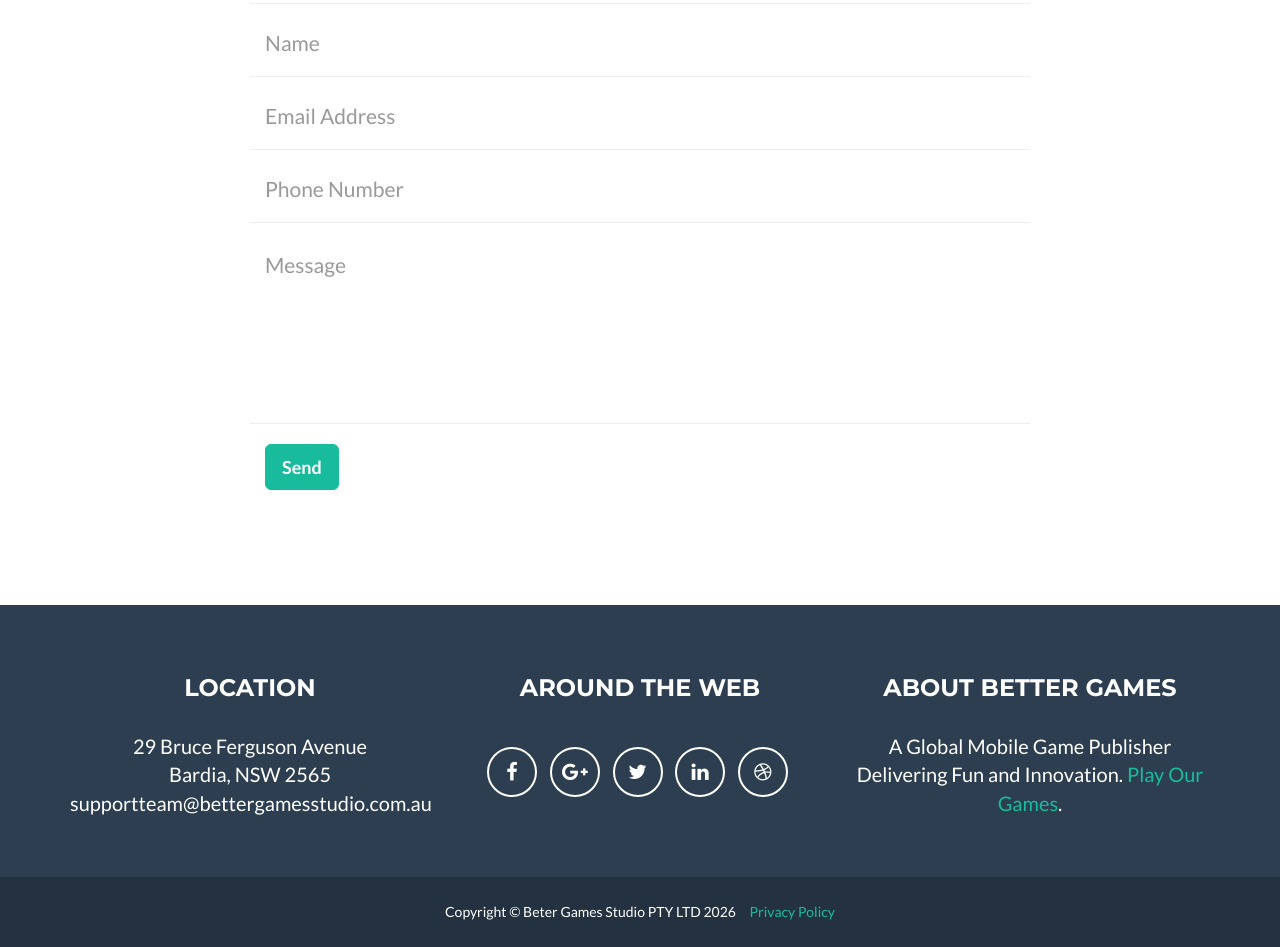
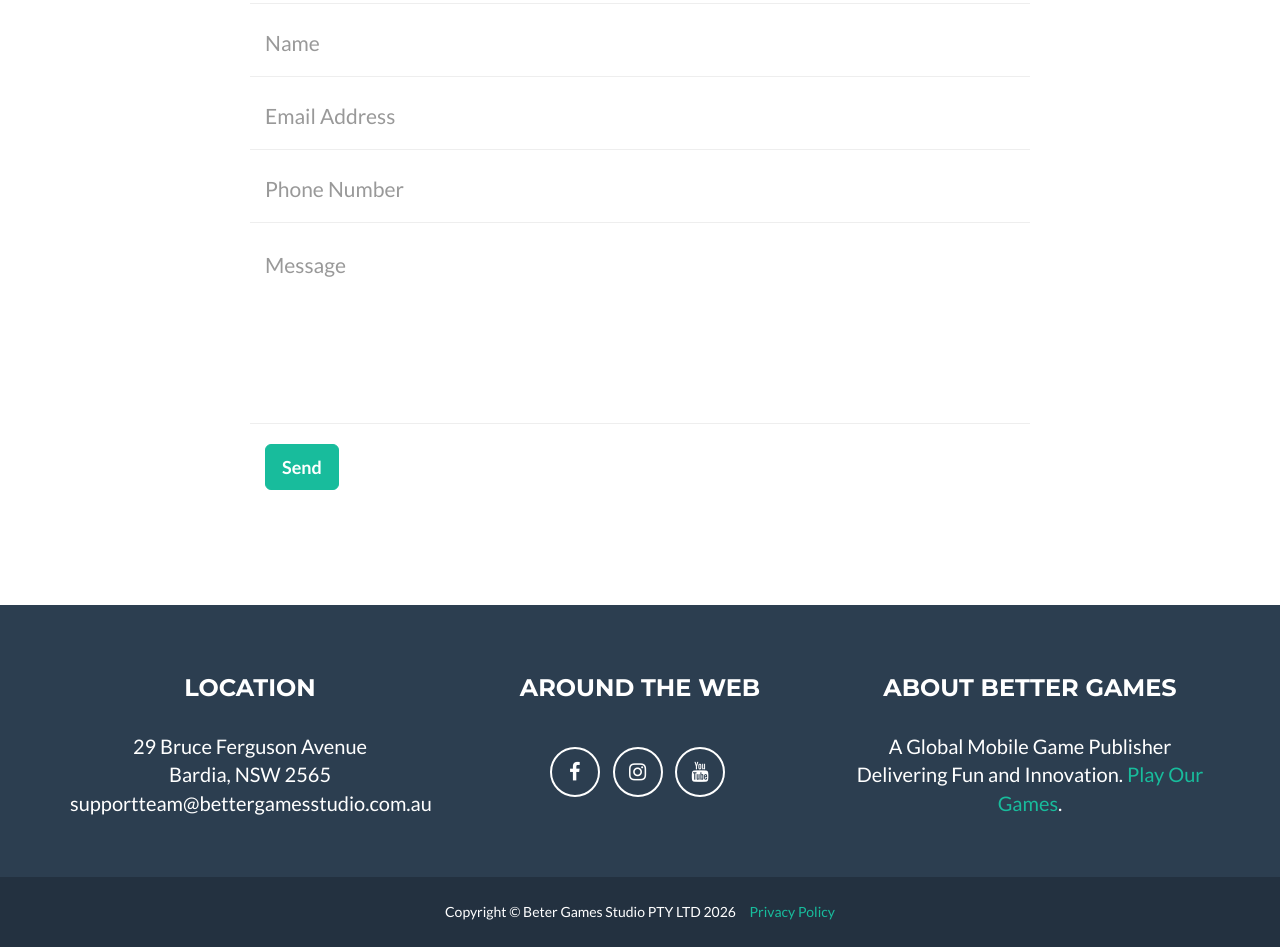
Before and after one commit to BugBugy/bugbugy, a website: page index.html in a window 1280 px wide. Shown: the part 2597-3544 px from the top of the page. Drawn offline with nearby package versions, Linux system fonts and the light colour scheme.

Commit message:
Update index.html

```diff
--- a/index.html
+++ b/index.html
@@ -254,20 +254,25 @@
                         <h3>Around the Web</h3>
                         <ul class="list-inline">
                             <li>
-                                <a href="#" class="btn-social btn-outline"><span class="sr-only">Facebook</span><i class="fa fa-fw fa-facebook"></i></a>
-                            </li>
-                            <li>
-                                <a href="#" class="btn-social btn-outline"><span class="sr-only">Google Plus</span><i class="fa fa-fw fa-google-plus"></i></a>
-                            </li>
-                            <li>
-                                <a href="#" class="btn-social btn-outline"><span class="sr-only">Twitter</span><i class="fa fa-fw fa-twitter"></i></a>
-                            </li>
-                            <li>
-                                <a href="#" class="btn-social btn-outline"><span class="sr-only">Linked In</span><i class="fa fa-fw fa-linkedin"></i></a>
-                            </li>
-                            <li>
-                                <a href="#" class="btn-social btn-outline"><span class="sr-only">Dribble</span><i class="fa fa-fw fa-dribbble"></i></a>
-                            </li>
+    <a href="https://www.facebook.com/share/1CxyTEQTRd/?mibextid=wwXIfr" class="btn-social btn-outline" target="_blank">
+        <span class="sr-only">Facebook</span>
+        <i class="fa fa-fw fa-facebook"></i>
+    </a>
+</li>
+
+<li>
+    <a href="https://www.instagram.com/bettergamesstudio2017?igsh=MW5xdjhpbnpxdmc3cw%3D%3D&utm_source=qr" class="btn-social btn-outline" target="_blank">
+        <span class="sr-only">Instagram</span>
+        <i class="fa fa-fw fa-instagram"></i>
+    </a>
+</li>
+
+<li>
+    <a href="https://youtube.com/@bettergamesstudioptyltd9952?si=1y3AxEFk2i0tFYEv" class="btn-social btn-outline" target="_blank">
+        <span class="sr-only">YouTube</span>
+        <i class="fa fa-fw fa-youtube"></i>
+    </a>
+</li>
                         </ul>
                     </div>
                     <div class="footer-col col-md-4">
```
